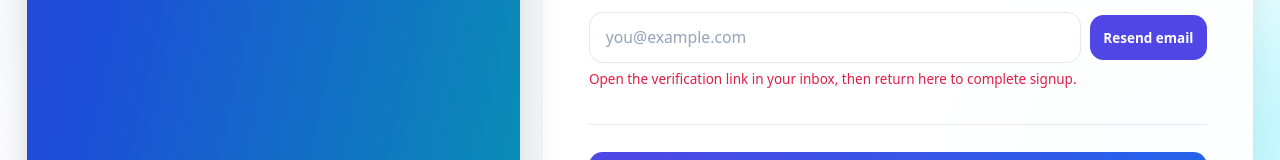
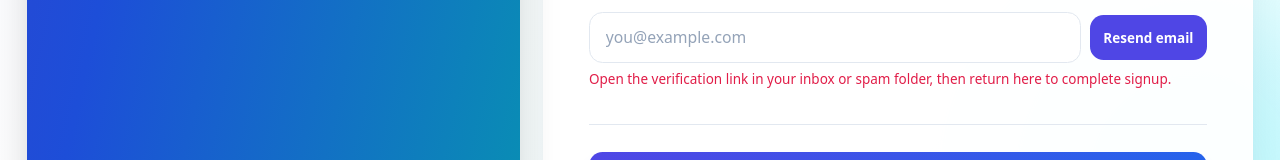
Before and after one commit to mihirudahanayake/tmv, a React (Vite) app: page /signup in a window 1280 px wide. Shown: the part 1914-2074 px from the top of the page. Built offline with nearby package versions, Linux system fonts and the light colour scheme.

Commit message:
Update Signup.jsx

```diff
--- a/src/pages/Signup.jsx
+++ b/src/pages/Signup.jsx
@@ -1255,7 +1255,7 @@ const Signup = () => {
                   {isEmailVerified
                     ? 'Email verified.'
                     : verificationEmailSentTo === normalizeEmail(form.email)
-                      ? 'Open the verification link in your inbox, then return here to complete signup.'
+                      ? 'Open the verification link in your inbox or spam folder, then return here to complete signup.'
                       : 'Verify this email address before creating your account.'}
                 </p>
               </div>
```
